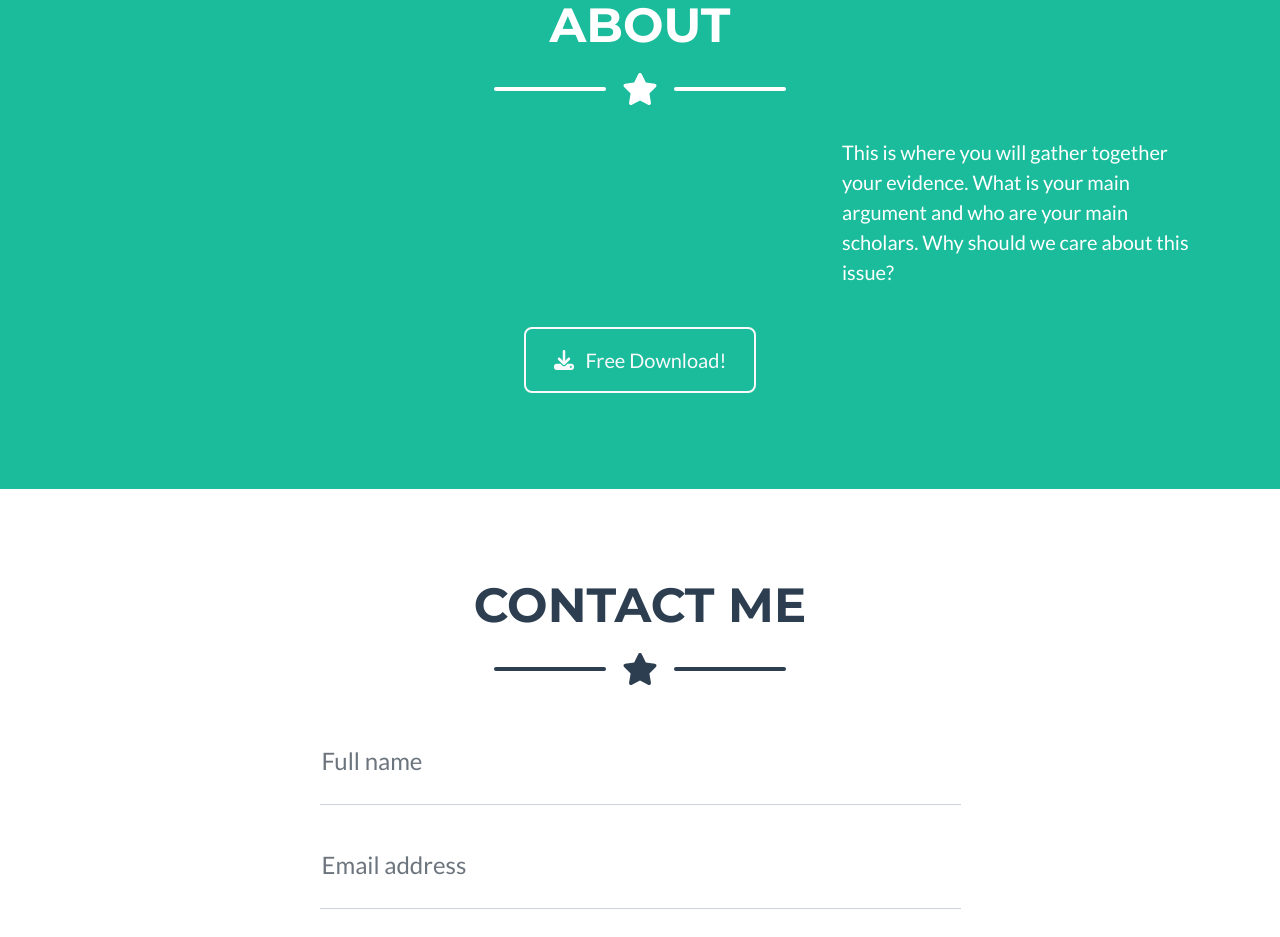
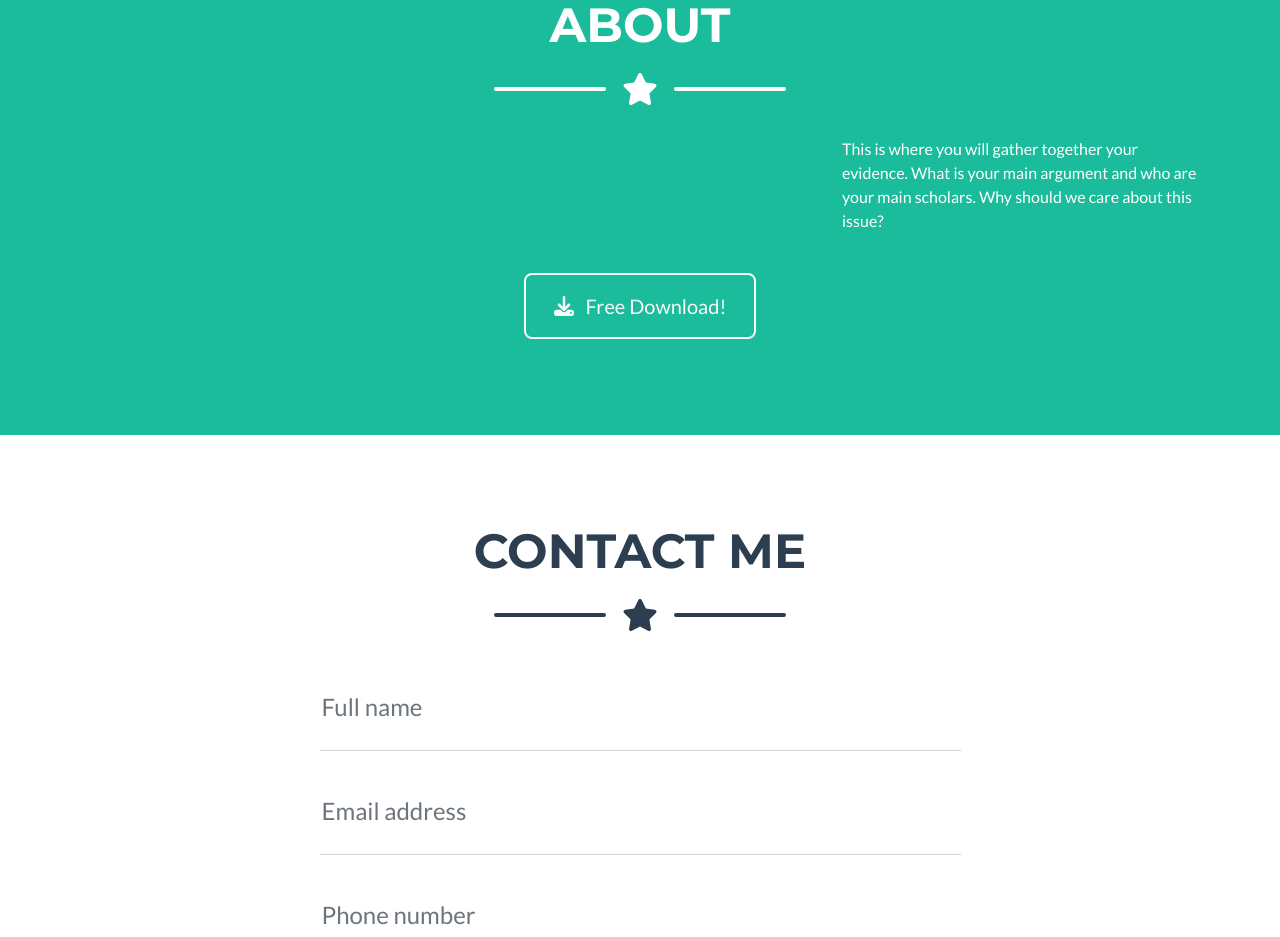
Before and after one commit to Sandy-Burnley/ISS210Template, a plain HTML site: page index.html in a window 1280 px wide. Shown: the part 1760-2697 px from the top of the page. Drawn offline with nearby package versions, Linux system fonts and the light colour scheme.

Commit message:
moved container
deleted >class="lead"

```diff
--- a/index.html
+++ b/index.html
@@ -134,7 +134,7 @@
                 </div>
                 <!-- About Section Content-->
                 <div class="row">
-                    <div class="col-lg-4 ms-auto"><p class="lead">This is where you will gather together your evidence. What is your main argument and who are your main scholars. Why should we care about this issue?</p></div>
+                    <div class="col-lg-4 ms-auto"><p>This is where you will gather together your evidence. What is your main argument and who are your main scholars. Why should we care about this issue?</p></div>
                 </div>
                 <!-- About Section Button-->
                 <div class="text-center mt-4">
```
